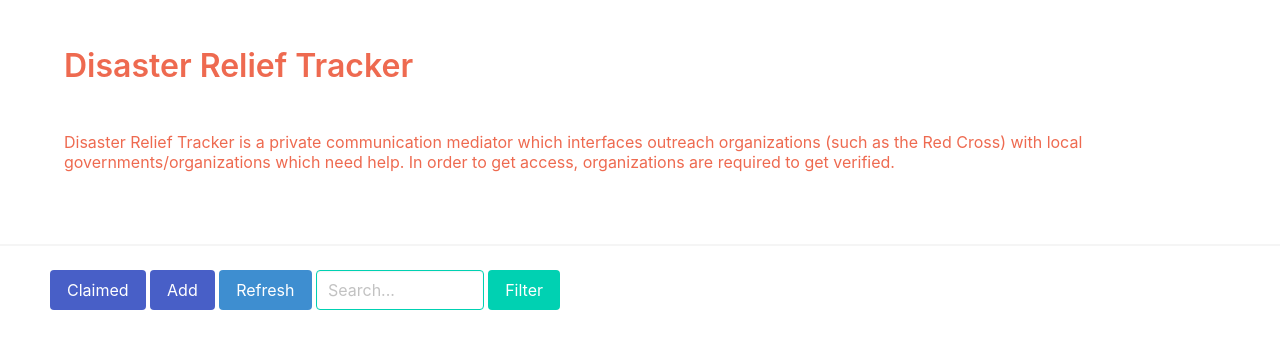
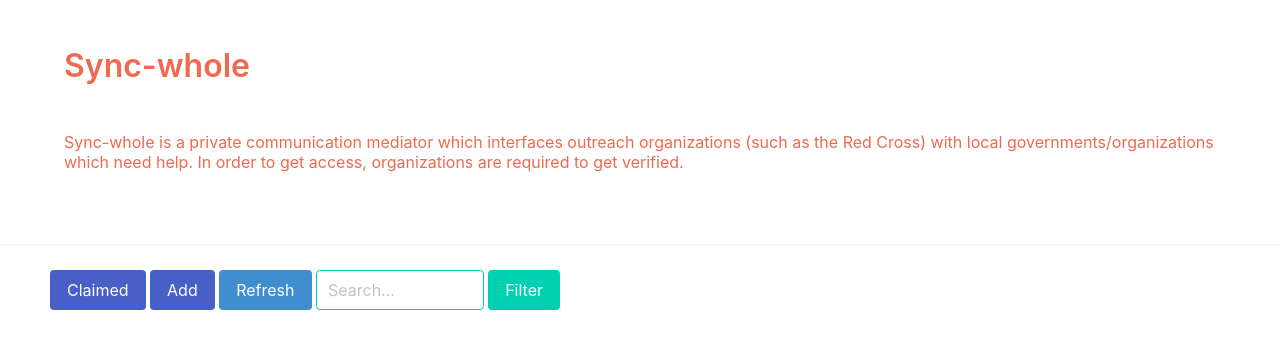
Before and after one commit to ColinRioux/h4h-proj, a website: page views/feeds.html in a window 1280 px wide. Drawn offline with nearby package versions, Linux system fonts and the light colour scheme; no server answers.

Commit message:
Update feeds.html

```diff
--- a/views/feeds.html
+++ b/views/feeds.html
@@ -20,9 +20,9 @@
     </script>
     <section class="section">
         <div class="container">
-            <h1 class="title" style="color:#EE6A50">Disaster Relief Tracker</h1>
+            <h1 class="title" style="color:#EE6A50">Sync-whole</h1>
             <br/>
-            <p class="subtitle is-6" style="color:#EE6A50">Disaster Relief Tracker is a private communication mediator which interfaces outreach organizations (such as the Red Cross) with local governments/organizations which need help. In order to get access, organizations are required to get verified.</p>
+            <p class="subtitle is-6" style="color:#EE6A50">Sync-whole is a private communication mediator which interfaces outreach organizations (such as the Red Cross) with local governments/organizations which need help. In order to get access, organizations are required to get verified.</p>
         </div>
     </section>
     <hr>
```
